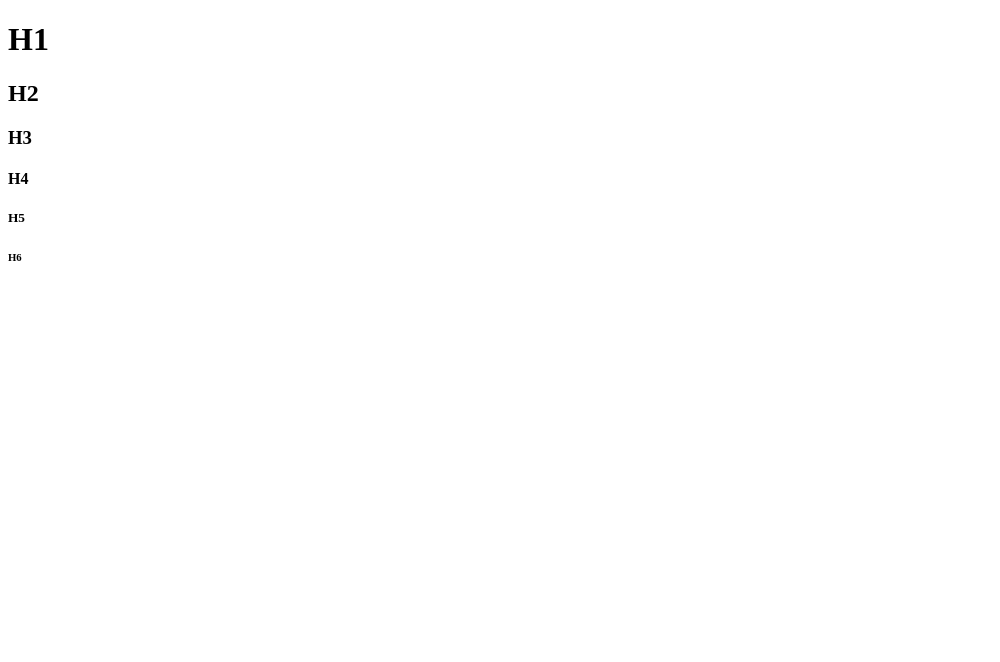
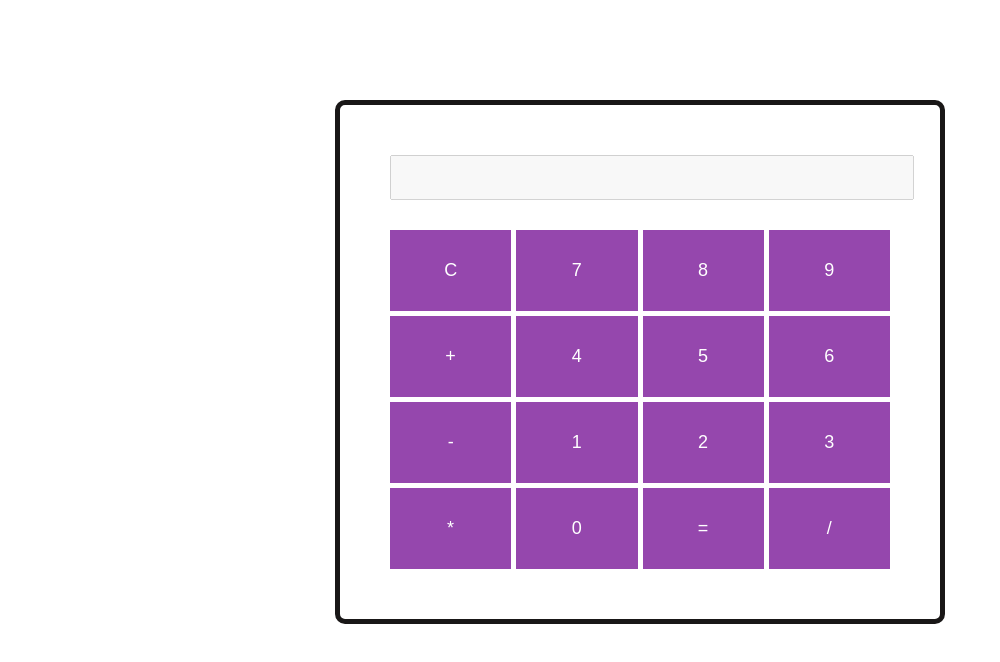
Before and after one commit to gisrusdi/test_git, a plain HTML site: page index.html in a window 1280 px wide. Shown: the whole page, without its empty margins (0-1000 px from the left). Drawn offline with Linux system fonts and the light colour scheme.

Commit message:
init commit

```diff
--- /dev/null
+++ b/css/style.css
@@ -0,0 +1,35 @@
+.calculator {
+    width: 500px;
+    margin: 100px auto;
+    border: 5px solid #191717;
+    padding: 50px;
+    border-radius: 10px;
+  }
+
+  #display {
+    width: 100%;
+    margin-bottom: 30px;
+    padding: 10px;
+    font-size: large;
+    font-weight: bold;
+
+  }
+
+  .buttons {
+    display: grid;
+    grid-template-columns: repeat(4, 1fr);
+    grid-gap: 5px;
+  }
+
+  button {
+    padding: 30px;
+    font-size: 18px;
+    border: none;
+    background-color: #9547ad;
+    color: #fff;
+    cursor: pointer;
+  }
+
+  button:hover {
+    background-color: #0056b3;
+  }
--- a/index.html
+++ b/index.html
@@ -1,27 +1,33 @@
 <!DOCTYPE html>
+<html lang="en">
 <head>
-    <title> test repository </title>
+  <meta charset="UTF-8">
+  <meta name="viewport" content="width=device-width, initial-scale=1.0">
+  <title>Kalkulator Sederhana</title>
+  <link rel="stylesheet" href="css/style.css">
 </head>
-
 <body>
-    <header>
-        <h1>H1</h1>
-    </header>
-
-    <section>
-        <header>
-            <h2>H2</h2>
-        </header>
-
-        <h3>H3</h3>
-    <section>
-
-
-    </section>
-        <h4>H4</h4>
-        <h5>H5</h5>
-        <h6>H6</h6>
-    </section>
-
+  <div class="calculator">
+    <input type="text" id="display" disabled>
+    <div class="buttons">
+      <button onclick="clearDisplay()">C</button>
+      <button onclick="appendToDisplay('7')">7</button>
+      <button onclick="appendToDisplay('8')">8</button>
+      <button onclick="appendToDisplay('9')">9</button>
+      <button onclick="appendToDisplay('+')">+</button>
+      <button onclick="appendToDisplay('4')">4</button>
+      <button onclick="appendToDisplay('5')">5</button>
+      <button onclick="appendToDisplay('6')">6</button>
+      <button onclick="appendToDisplay('-')">-</button>
+      <button onclick="appendToDisplay('1')">1</button>
+      <button onclick="appendToDisplay('2')">2</button>
+      <button onclick="appendToDisplay('3')">3</button>
+      <button onclick="appendToDisplay('*')">*</button>
+      <button onclick="appendToDisplay('0')">0</button>
+      <button onclick="calculate()">=</button>
+      <button onclick="appendToDisplay('/')">/</button>
+    </div>
+  </div>
+  <script src="js/script.js"></script>
 </body>
 </html>
--- /dev/null
+++ b/js/script.js
@@ -0,0 +1,18 @@
+function clearDisplay() {
+    document.getElementById('display').value = '';
+  }
+
+  function appendToDisplay(value) {
+    document.getElementById('display').value += value;
+  }
+
+  function calculate() {
+    let expression = document.getElementById('display').value;
+    let result;
+    try {
+      result = eval(expression);
+    } catch (error) {
+      result = 'Error';
+    }
+    document.getElementById('display').value = result;
+  }
```
Also changed, not shown: 1 other file.
